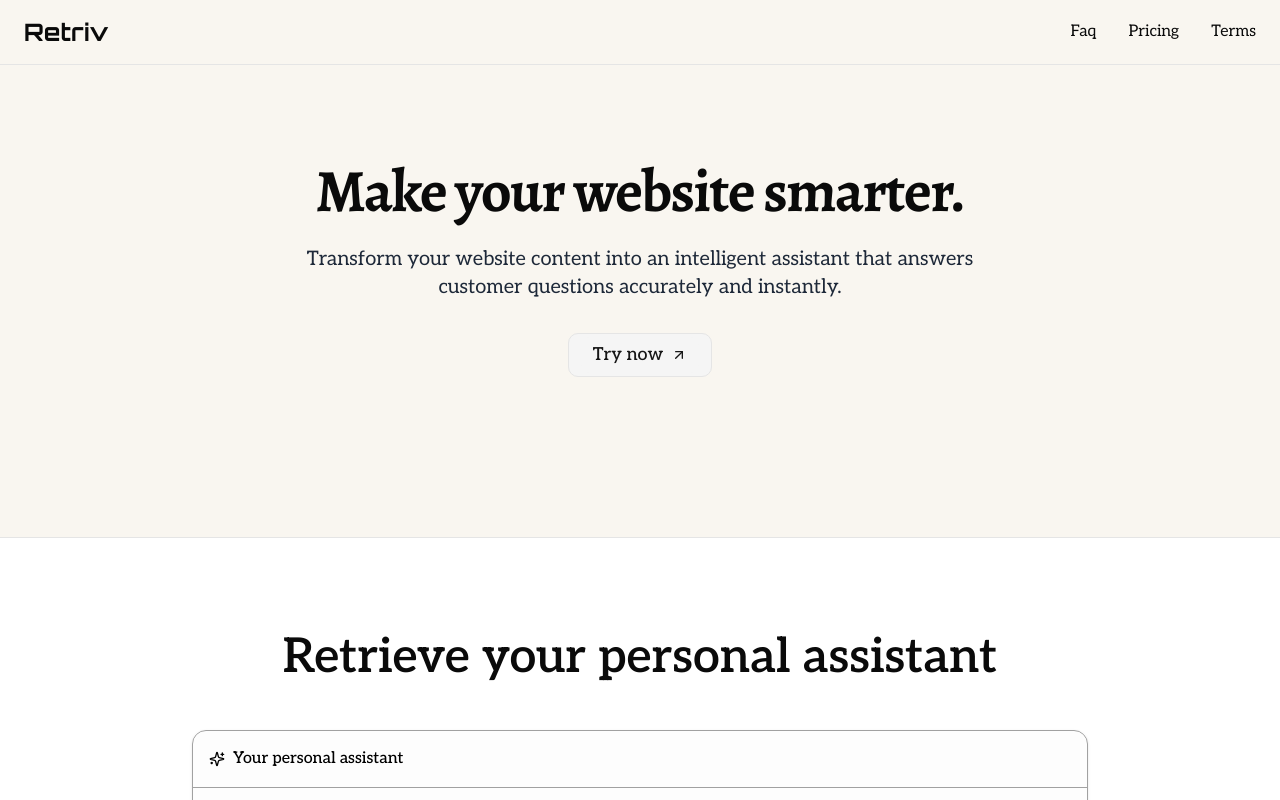
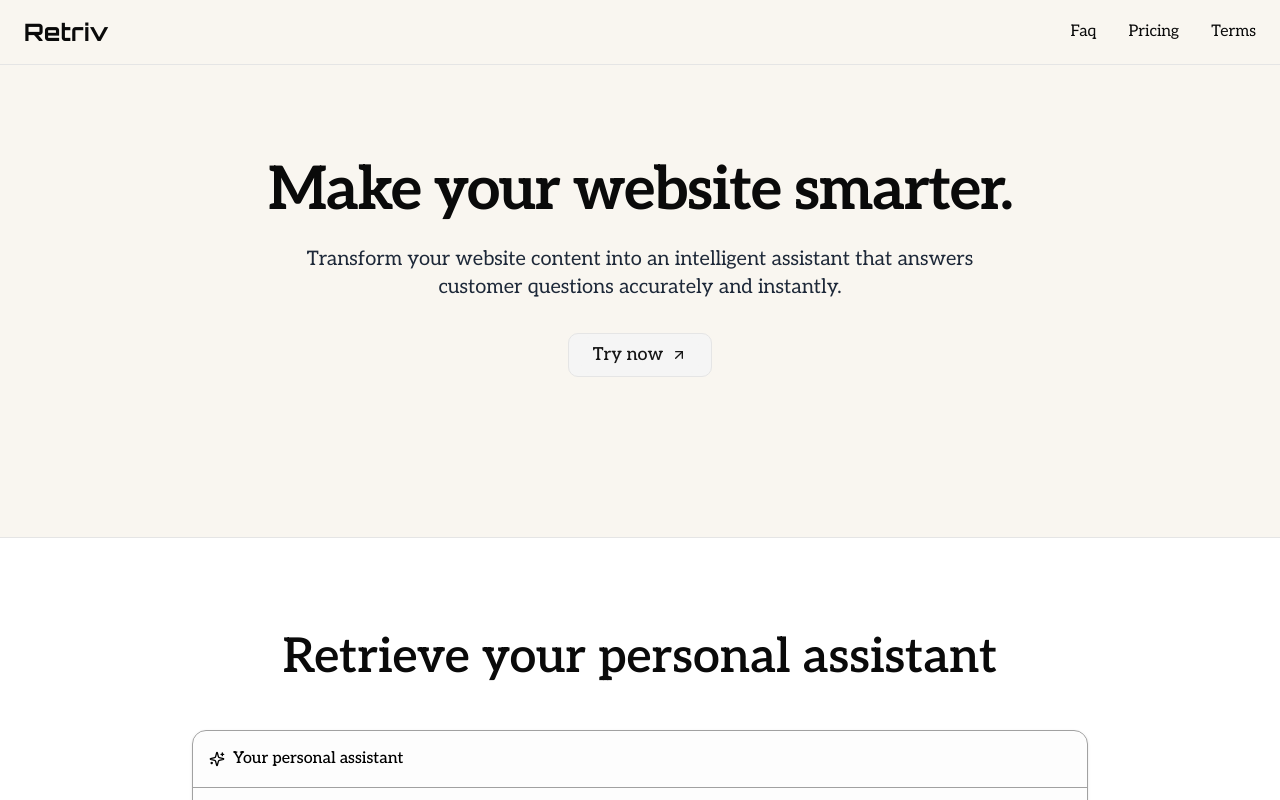
Before and after one commit to priyanshuxkumar/retriv-web, a Next.js app: page / in a window 1280 px wide. Shown: the top 800 px of the page. Built offline with nearby package versions, Linux system fonts and the light colour scheme.

Commit message:
refactor: change font

```diff
--- a/app/page.tsx
+++ b/app/page.tsx
@@ -1,5 +1,6 @@
 'use client';
 
+import { aleo } from '@/components/fonts/fonts';
 import { CheckCircle, Loader2, Sparkles, User } from 'lucide-react';
 import Footer from '@/components/Footer';
 import { Header } from '@/components/Header';
@@ -37,7 +38,7 @@ const Faq = [
 export default function Home() {
     return (
         <>
-            <div className="bg-[#F9F6F0] dark:bg-black">
+            <div className={`bg-[#F9F6F0] dark:bg-black ${aleo.className}`}>
                 <Header />
                 <main className="min-h-screen">
                     <HeroSection />
--- a/components/Hero.tsx
+++ b/components/Hero.tsx
@@ -1,5 +1,4 @@
 import { Button } from '@/components/ui/button';
-import { alegreya } from './fonts/fonts';
 import Link from 'next/link';
 import { ArrowUpRight } from 'lucide-react';
 
@@ -8,9 +7,7 @@ export function HeroSection() {
         <section className="relative py-24 overflow-hidden">
             <div className="z-10 max-w-6xl mx-auto px-6">
                 <div className="text-center mb-16">
-                    <h1 className={`text-4xl md:text-6xl font-bold mb-6 tracking-tight ${alegreya.className}`}>
-                        Make your website smarter.
-                    </h1>
+                    <h1 className="text-4xl md:text-6xl font-bold mb-6 tracking-tight">Make your website smarter.</h1>
                     <p className="text-gray-800 dark:text-white text-xl mb-8 max-w-2xl mx-auto">
                         Transform your website content into an intelligent assistant that answers customer questions
                         accurately and instantly.
```
